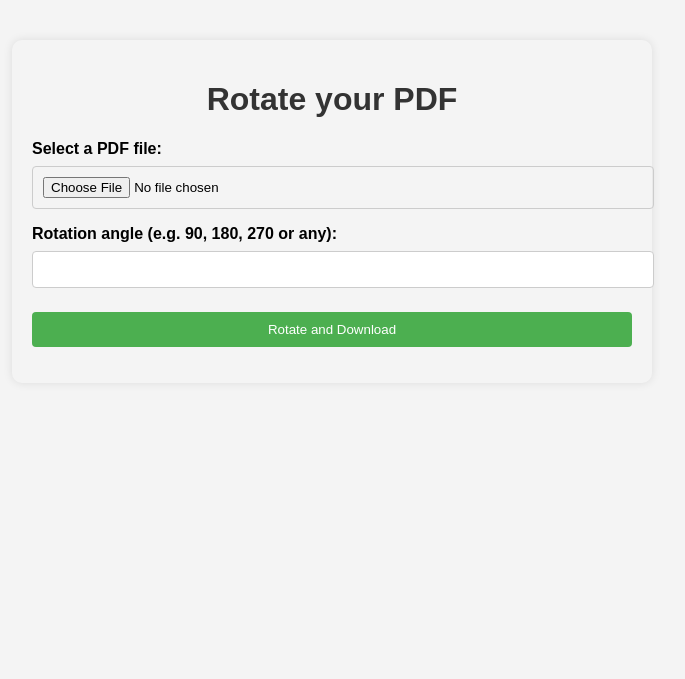
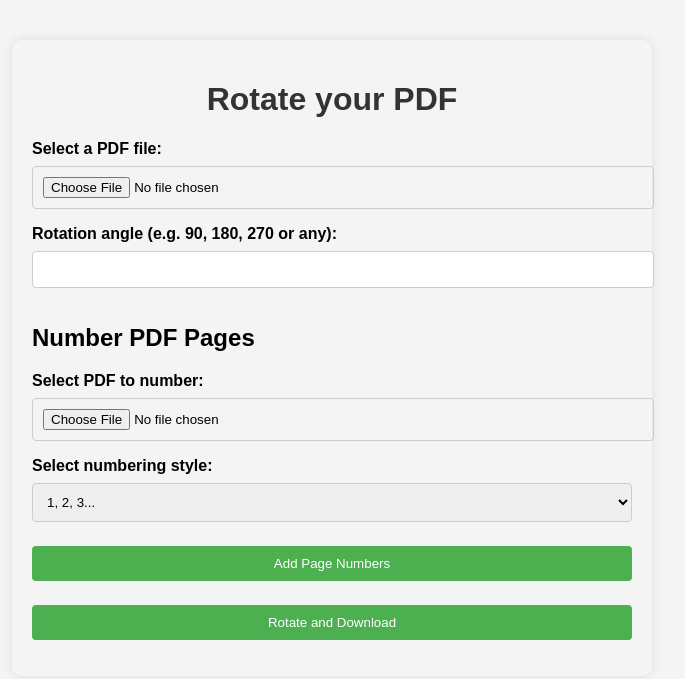
Before and after one commit to dmeislish/pdf_rotator, a Flask app: page / in a window 1280 px wide. Shown: the top 679 px of the page, without its empty margins (308-993 px from the left). Run offline with Flask 3, Linux system fonts and the light colour scheme.

Commit message:
Update index.html

```diff
--- a/templates/index.html
+++ b/templates/index.html
@@ -62,6 +62,23 @@
         <label for="degrees">Rotation angle (e.g. 90, 180, 270 or any):</label>
         <input type="number" name="degrees" step="any" required>
 
+
+<h2>Number PDF Pages</h2>
+<form action="/number" method="post" enctype="multipart/form-data">
+    <label>Select PDF to number:</label>
+    <input type="file" name="pdf_file" accept="application/pdf" required><br>
+
+    <label>Select numbering style:</label>
+    <select name="style">
+        <option value="1">1, 2, 3...</option>
+        <option value="-1-">-1-, -2-, -3-...</option>
+        <option value="Page">Page 1, Page 2, Page 3...</option>
+    </select><br>
+
+    <button type="submit">Add Page Numbers</button>
+</form>
+
+
         <button type="submit">Rotate and Download</button>
     </form>
 </body>
```
